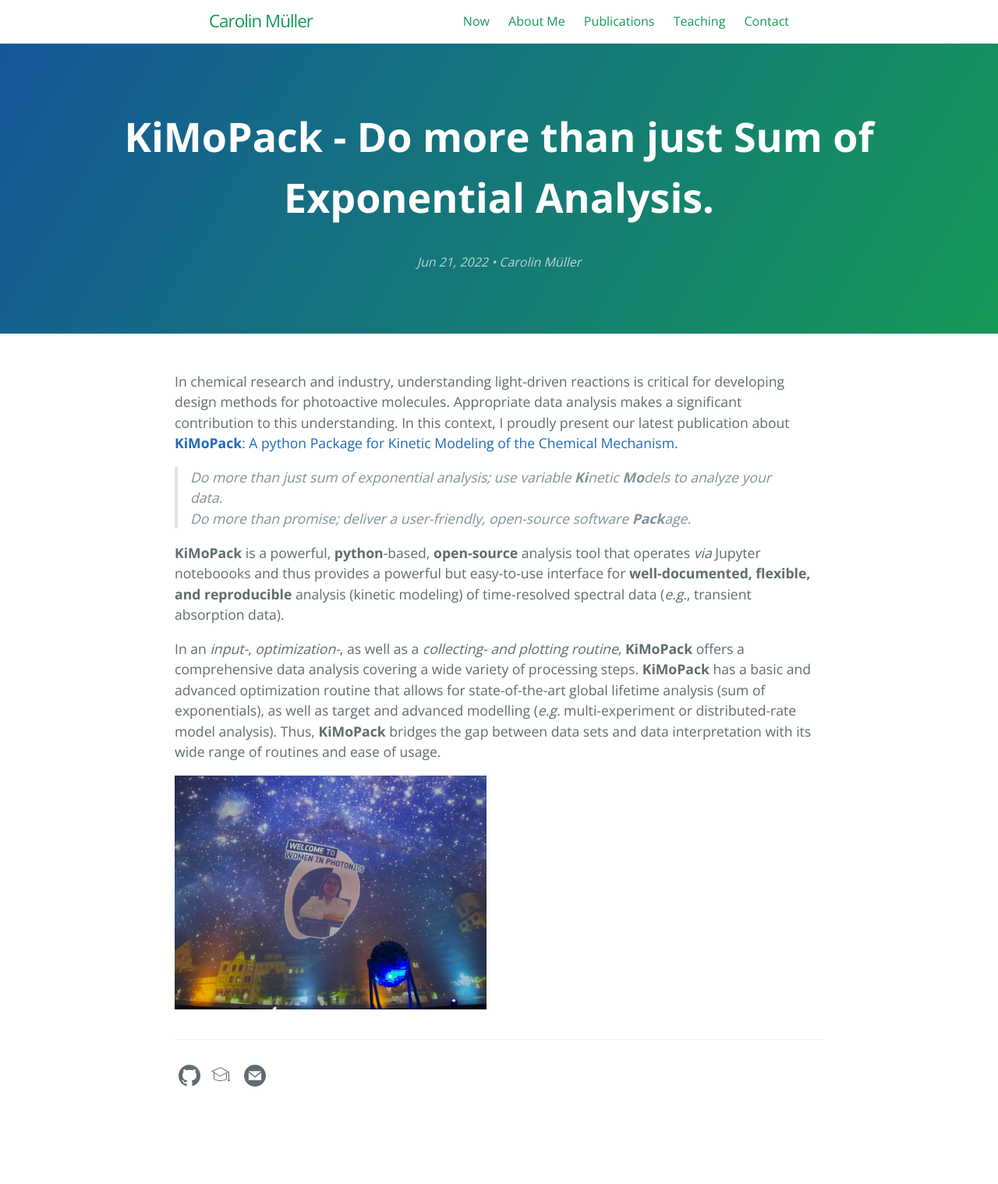
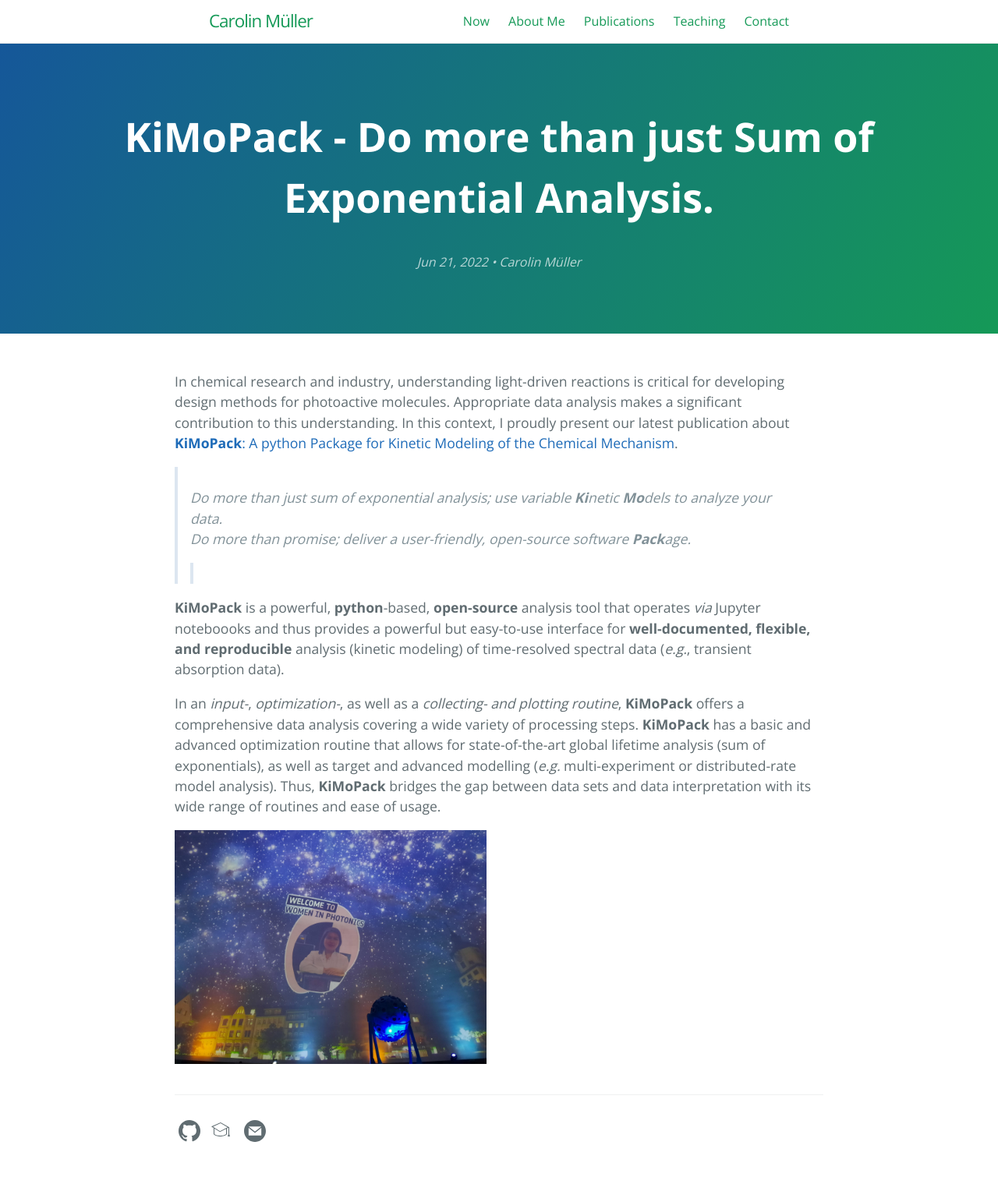
Before and after one commit to carolin-m/carolin-m.github.io, a Jekyll site: the page built from _posts/2022-06-21-KiMoPack.md, in a window 1280 px wide. Shown: the whole page at 78% size. Built offline with Jekyll 4.4.1, drawn with Linux system fonts in a browser that asks for light colours; before the commit the page ends 1448 px from its top, so only the background shows below that.

Commit message:
Update 2022-06-21-KiMoPack.md

```diff
--- a/_posts/2022-06-21-KiMoPack.md
+++ b/_posts/2022-06-21-KiMoPack.md
@@ -6,8 +6,10 @@ title: "KiMoPack - Do more than just Sum of Exponential Analysis."
 In chemical research and industry, understanding light-driven reactions is critical for developing design methods for photoactive molecules. Appropriate data analysis makes a significant contribution to this understanding.
 In this context, I proudly present our latest publication about [**KiMoPack**: A python Package for Kinetic Modeling of the Chemical Mechanism](https://doi.org/10.1021/acs.jpca.2c00907).
 
+> <br>
 > *Do more than just sum of exponential analysis; use variable **Ki**netic **Mo**dels to analyze your data.* <br>
 > *Do more than promise; deliver a user-friendly, open-source software **Pack**age.* <br>
+> > <br>
 
 **KiMoPack** is a powerful, **python**-based, **open-source** analysis tool that operates *via* Jupyter noteboooks and thus provides a powerful but easy-to-use interface for **well-documented, flexible, and reproducible** analysis (kinetic modeling) of time-resolved spectral data (*e.g.*, transient absorption data).
 
```
